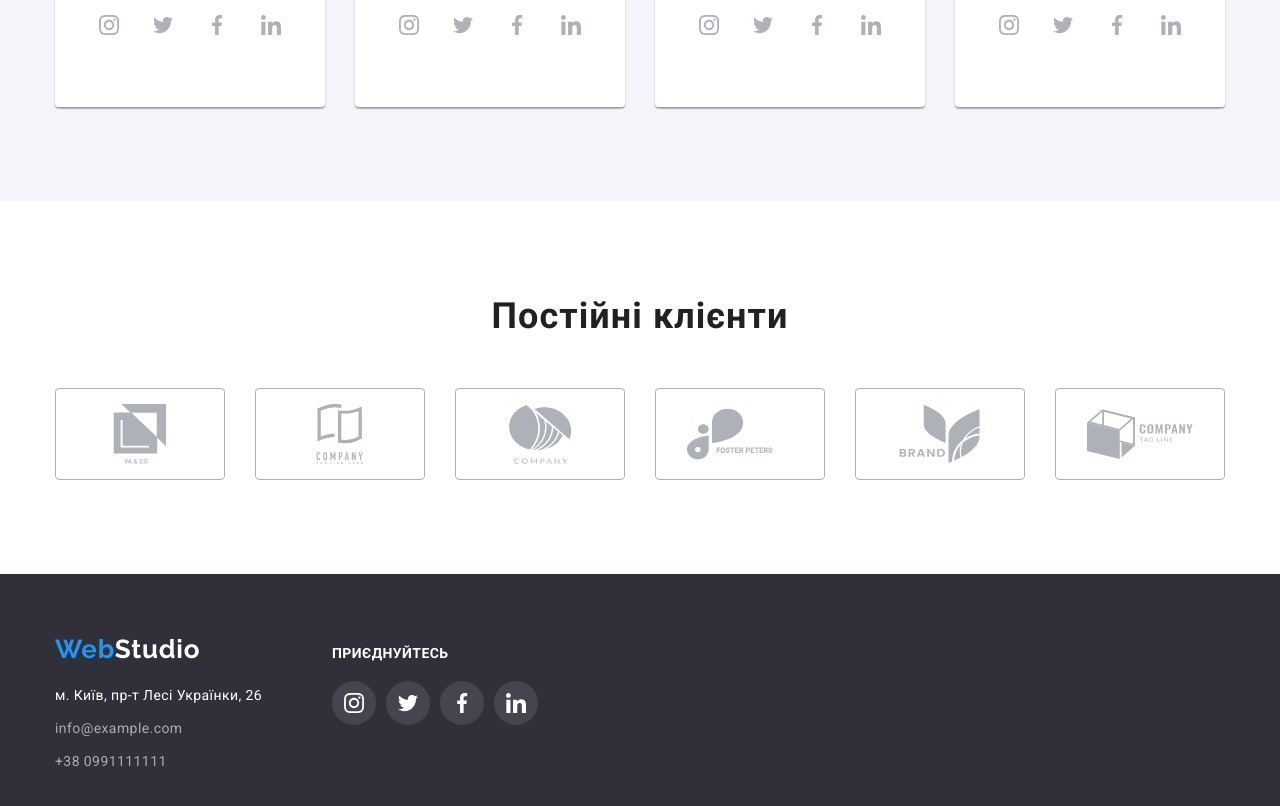
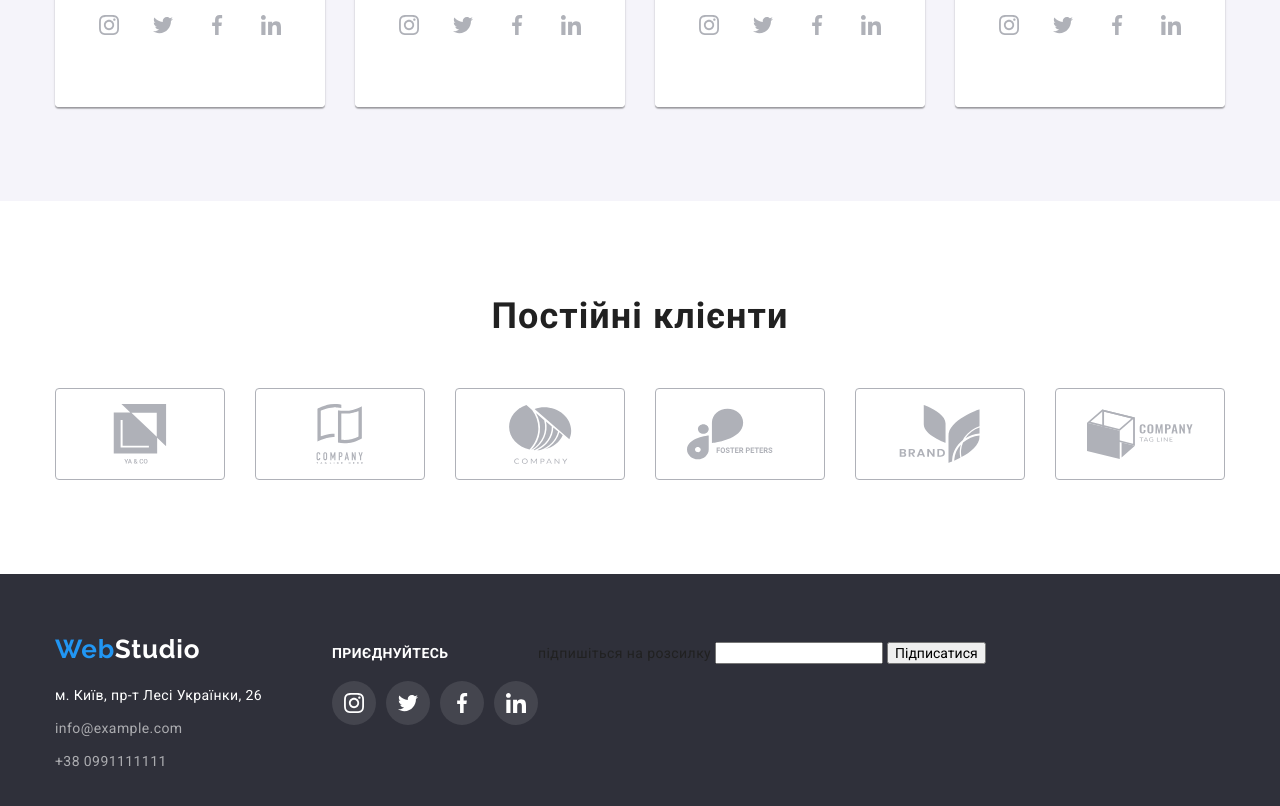
Before and after one commit to AndyGoncharuk/goit-markup-hw-06, a plain HTML site: page index.html in a window 1280 px wide. Shown: the part 2133-2939 px from the top of the page. Drawn offline with nearby package versions, Linux system fonts and the light colour scheme.

Commit message:
студія футер без CSS

```diff
--- a/index.html
+++ b/index.html
@@ -10,7 +10,7 @@
       href="https://fonts.googleapis.com/css2?family=Montserrat:wght@400;700&family=Raleway:wght@700&family=Roboto:wght@400;500;700;900&display=swap"
       rel="stylesheet"
     />
-    <title>Home-work-5</title>
+    <title>Home-work-6</title>
 
         <!-- Сначала нормализатор ))-->
     <link rel="stylesheet"
@@ -456,8 +456,12 @@
                   </svg>
                 </a>
               </li>
-
             </ul>
+          </div>
+          <div class="footer-checkin">
+            <label for="mail">підпишіться на розсилку</label>
+            <input type="email" name="mail" id="mail">
+            <button type="submit">Підписатися</button>
           </div>
         </div>
 
```
